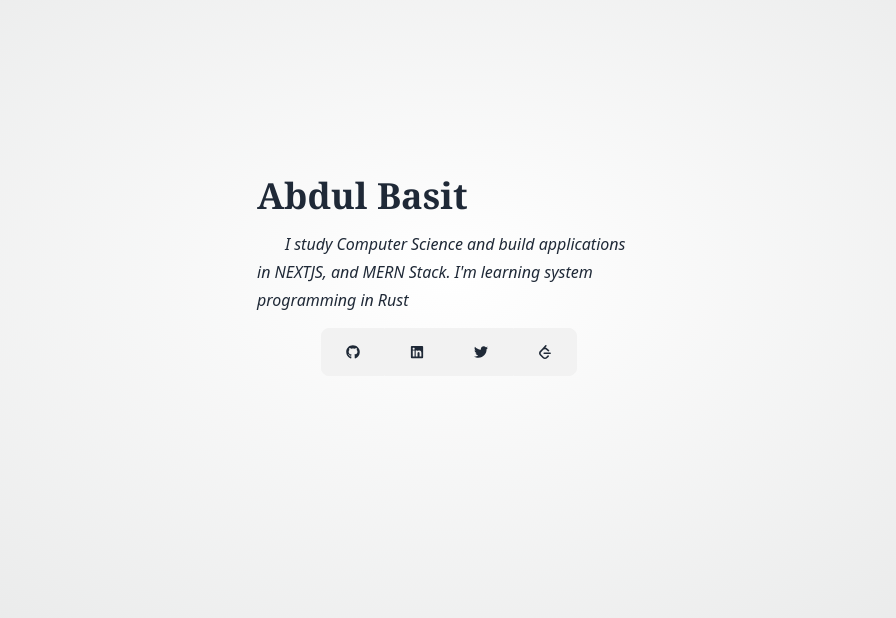
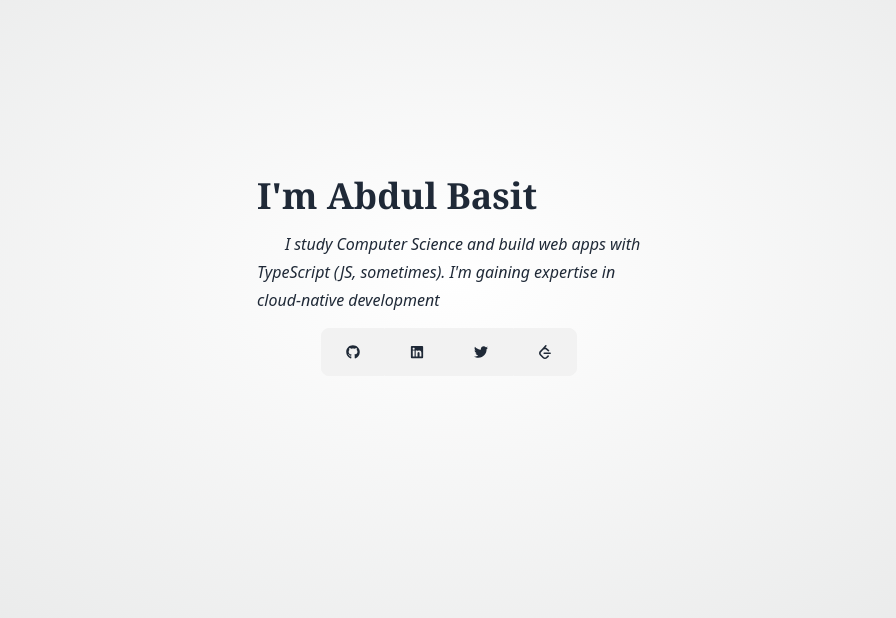
Before and after one commit to abd-ulbasit/abd-ulbasit, a Next.js app: page / in a window 1280 px wide. Shown: the part 124-742 px from the top of the page, without its empty margins (191-1087 px from the left). Built offline with nearby package versions, Linux system fonts and the light colour scheme.

Commit message:
update the description

```diff
--- a/app/page.tsx
+++ b/app/page.tsx
@@ -44,7 +44,7 @@ export default function Home() {
   if (!mounted) {
     return null
   }
-  const content = "I study Computer Science and build applications in NEXTJS, and MERN Stack. I'm learning system programming in Rust"
+  const content = "I study Computer Science and build web apps with TypeScript (JS, sometimes). I'm gaining expertise in cloud-native development"
   return (
     <main className="min-h-screen flex flex-col items-center justify-center " onClick={(e) => {
       if ((e.target as HTMLElement).closest('#excludeDiv')) return;
@@ -52,7 +52,7 @@ export default function Home() {
     }}>
       <div className="max-w-sm flex flex-col gap-4" id="excludeDiv">
 
-        <h1 className='text-4xl font-bold font-serif pl-2 sm:pl-0 hover:animate-pulse' >Abdul Basit</h1>
+        <h1 className='text-4xl font-bold font-serif pl-2 sm:pl-0 hover:animate-pulse' >I'm Abdul Basit</h1>
         <p className='italic flex flex-wrap items-start gap-1' >
           <span className="w-6" ></span>
           {
```
